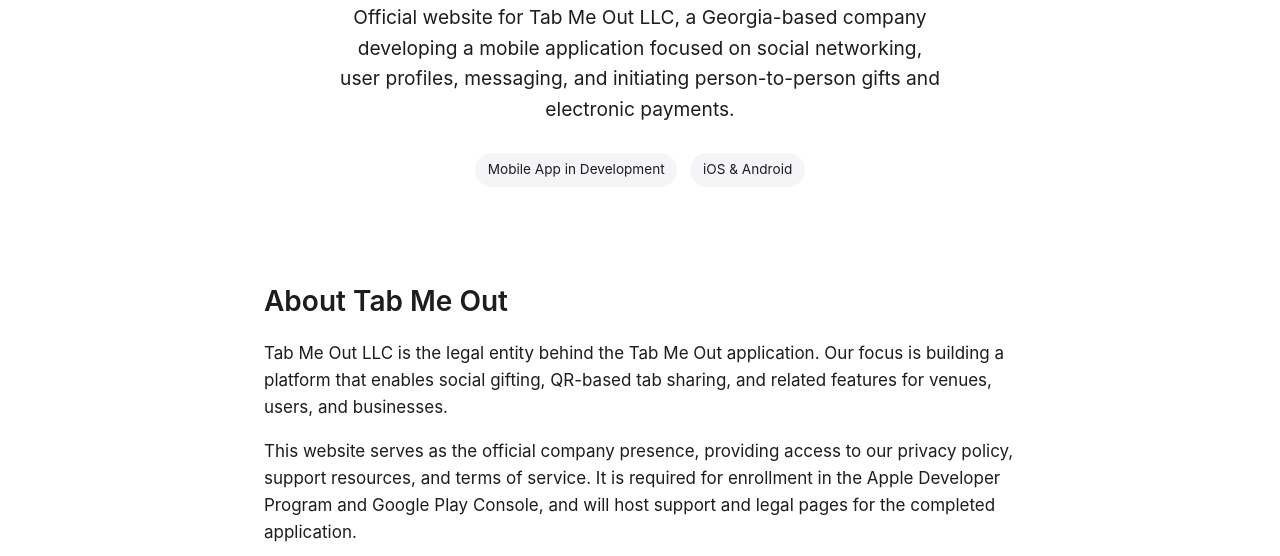
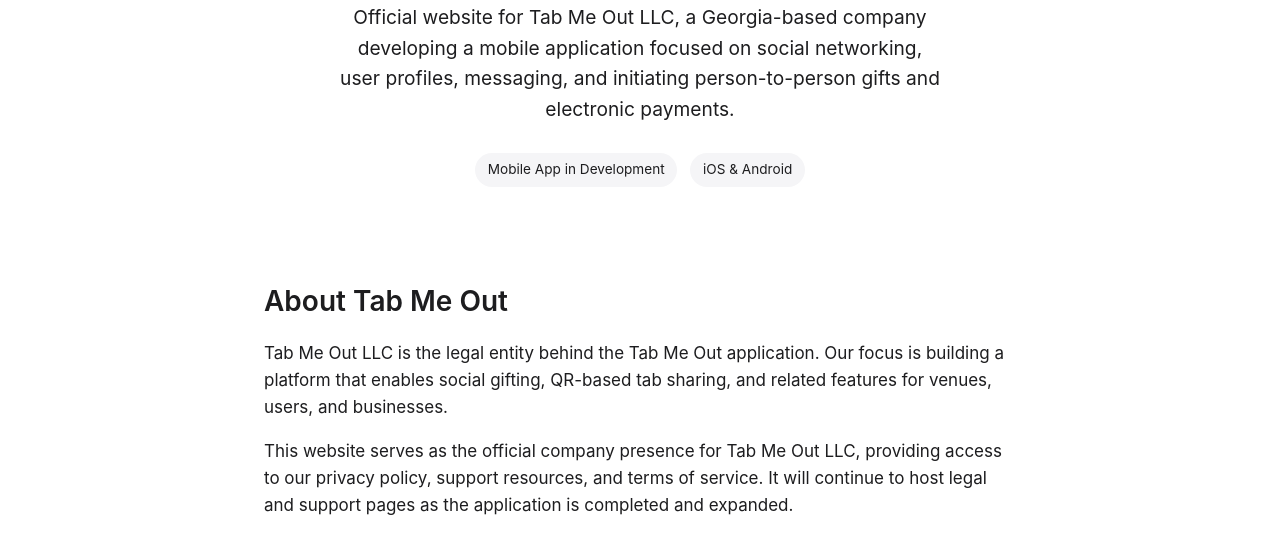
Before and after one commit to realtordnix-art/Tabmeout-website, a plain HTML site: page index.html in a window 1280 px wide. Shown: the part 227-783 px from the top of the page. Drawn offline with Linux system fonts and the light colour scheme.

Commit message:
Update index.html
Soften homepage company description

```diff
--- a/index.html
+++ b/index.html
@@ -31,7 +31,7 @@
     <section>
       <h2>About Tab Me Out</h2>
       <p>Tab Me Out LLC is the legal entity behind the Tab Me Out application. Our focus is building a platform that enables social gifting, QR-based tab sharing, and related features for venues, users, and businesses.</p>
-      <p>This website serves as the official company presence, providing access to our privacy policy, support resources, and terms of service. It is required for enrollment in the Apple Developer Program and Google Play Console, and will host support and legal pages for the completed application.</p>
+      <p>This website serves as the official company presence for Tab Me Out LLC, providing access to our privacy policy, support resources, and terms of service. It will continue to host legal and support pages as the application is completed and expanded.</p>
     </section>
 
     <section>
```
